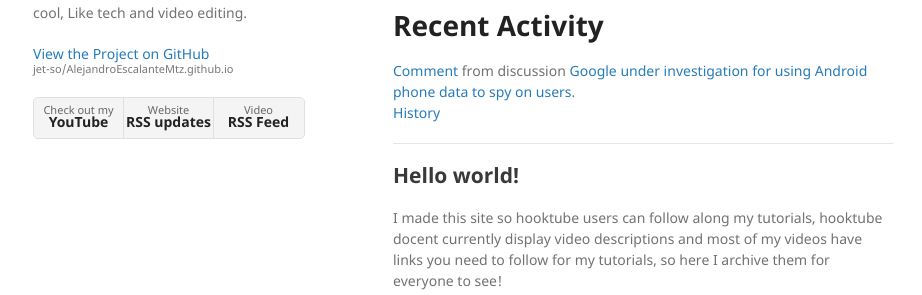
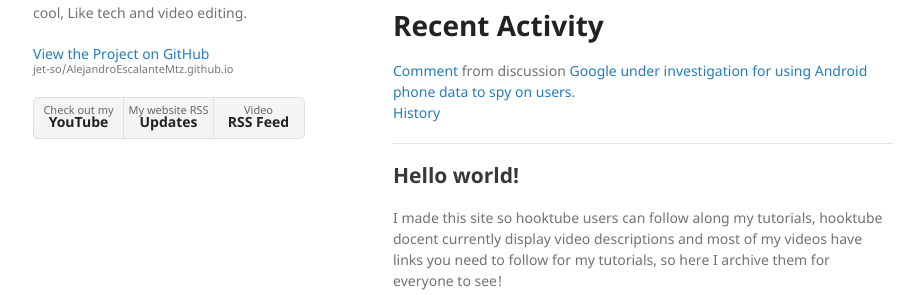
Before and after one commit to jet-so/AlejandroEscalanteMtz.github.io, a Jekyll site: the page built from index.md, in a window 1280 px wide. Shown: the part 273-568 px from the top of the page, without its empty margins (177-1099 px from the left). Built offline with Jekyll 4.4.1, drawn with Linux system fonts in a browser that asks for light colours; our own code applies the rules of GitHub Pages for plain Markdown files; a script that is not in the unit is left out.

```diff
--- a/_layouts/default.html
+++ b/_layouts/default.html
@@ -32,7 +32,7 @@
         {% if site.show_downloads %}
         <ul>
           <li><a href="{{ site.other.yt }}">Check out my<strong>YouTube</strong></a></li>
-          <li><a href="{{ site.other.website_rss }}">Website<strong>RSS updates</strong></a></li>
+          <li><a href="{{ site.other.website_rss }}">My website RSS<strong>Updates</strong></a></li>
           <li><a href="{{ site.other.video_rss }}">Video<strong>RSS Feed</strong></a></li>
         </ul>
         {% endif %}
```
